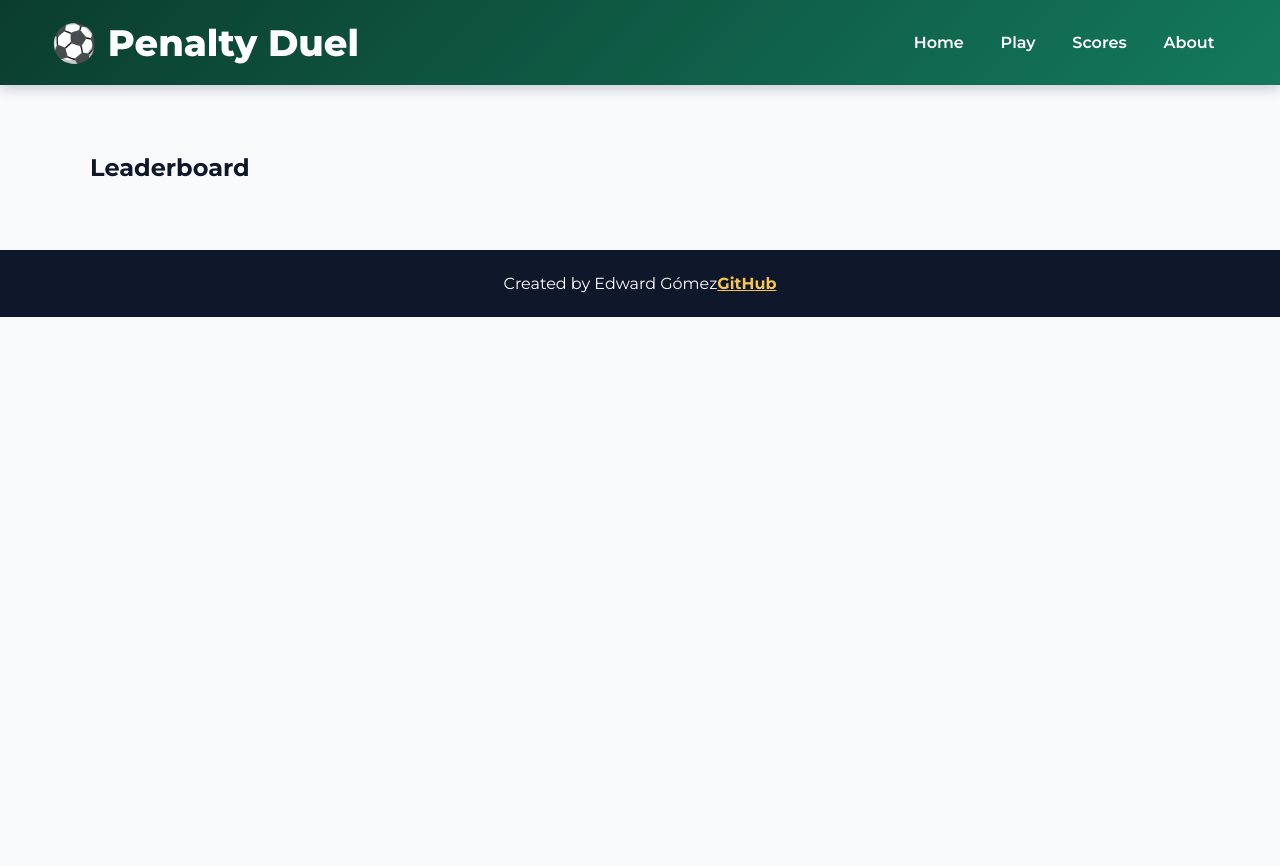
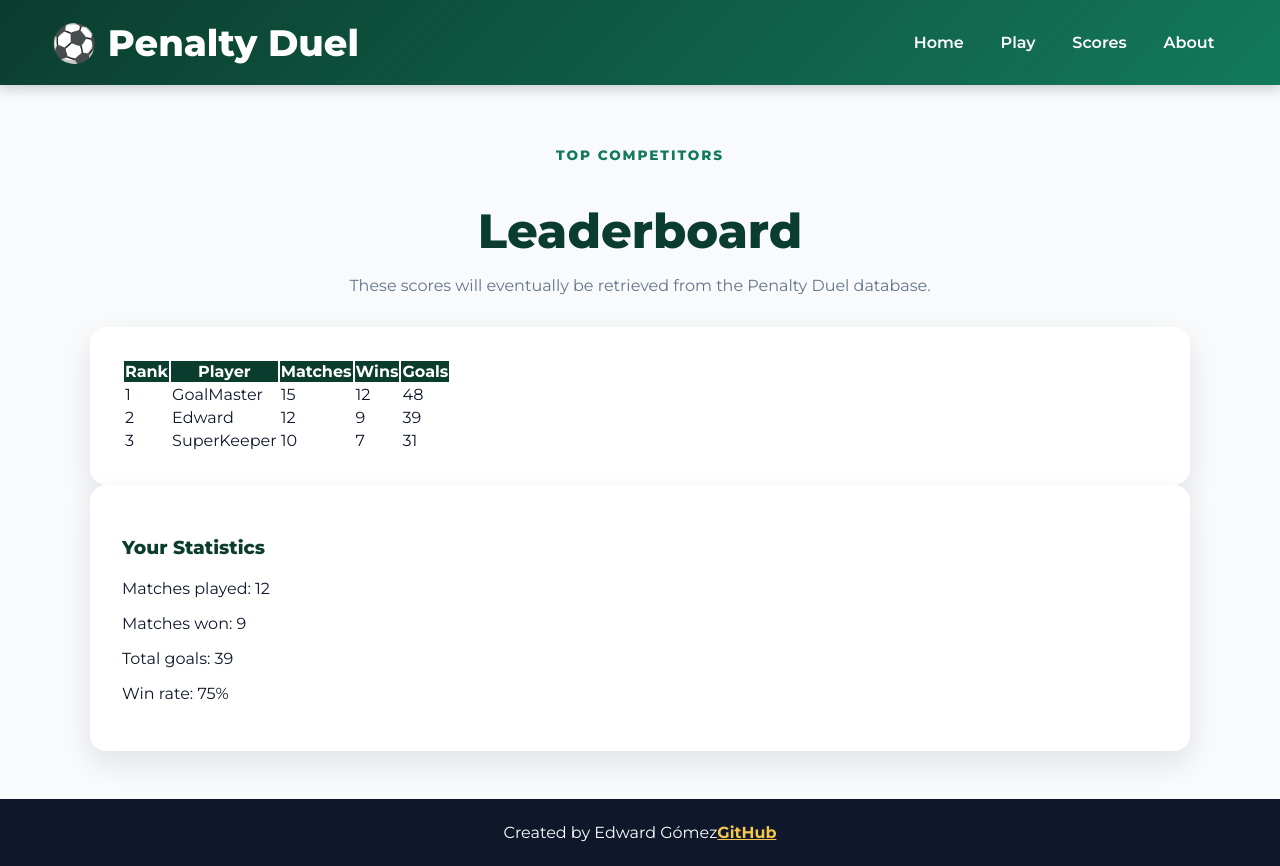
Before and after one commit to edwardgm07-source/startup, a React (Vite) app: page /scores in a window 1280 px wide. Before the commit the page ends 800 px from the top, so only its background shows below. Built offline with nearby package versions, Linux system fonts and the light colour scheme.

Commit message:
Convert leaderboard page to React

```diff
--- a/src/app.jsx
+++ b/src/app.jsx
@@ -2,11 +2,8 @@ import { BrowserRouter, NavLink, Route, Routes } from 'react-router-dom';
 
 import { Home } from './home/home.jsx';
 import { Play } from './play/play.jsx';
+import { Scores } from './scores/scores.jsx';
 
-
-function Scores() {
-  return <h2>Leaderboard</h2>;
-}
 
 function About() {
   return <h2>About Penalty Duel</h2>;
--- /dev/null
+++ b/src/scores/scores.jsx
@@ -0,0 +1,74 @@
+const players = [
+  {
+    rank: 1,
+    name: 'GoalMaster',
+    matches: 15,
+    wins: 12,
+    goals: 48,
+  },
+  {
+    rank: 2,
+    name: 'Edward',
+    matches: 12,
+    wins: 9,
+    goals: 39,
+  },
+  {
+    rank: 3,
+    name: 'SuperKeeper',
+    matches: 10,
+    wins: 7,
+    goals: 31,
+  },
+];
+
+export function Scores() {
+  return (
+    <>
+      <section className="page-heading">
+        <p className="eyebrow">Top competitors</p>
+        <h2>Leaderboard</h2>
+        <p>
+          These scores will eventually be retrieved from the Penalty Duel
+          database.
+        </p>
+      </section>
+
+      <section className="game-card">
+        <div className="table-responsive">
+          <table>
+            <thead>
+              <tr>
+                <th>Rank</th>
+                <th>Player</th>
+                <th>Matches</th>
+                <th>Wins</th>
+                <th>Goals</th>
+              </tr>
+            </thead>
+
+            <tbody>
+              {players.map((player) => (
+                <tr key={player.name}>
+                  <td>{player.rank}</td>
+                  <td>{player.name}</td>
+                  <td>{player.matches}</td>
+                  <td>{player.wins}</td>
+                  <td>{player.goals}</td>
+                </tr>
+              ))}
+            </tbody>
+          </table>
+        </div>
+      </section>
+
+      <section className="game-card">
+        <h3>Your Statistics</h3>
+        <p>Matches played: 12</p>
+        <p>Matches won: 9</p>
+        <p>Total goals: 39</p>
+        <p>Win rate: 75%</p>
+      </section>
+    </>
+  );
+}
```
